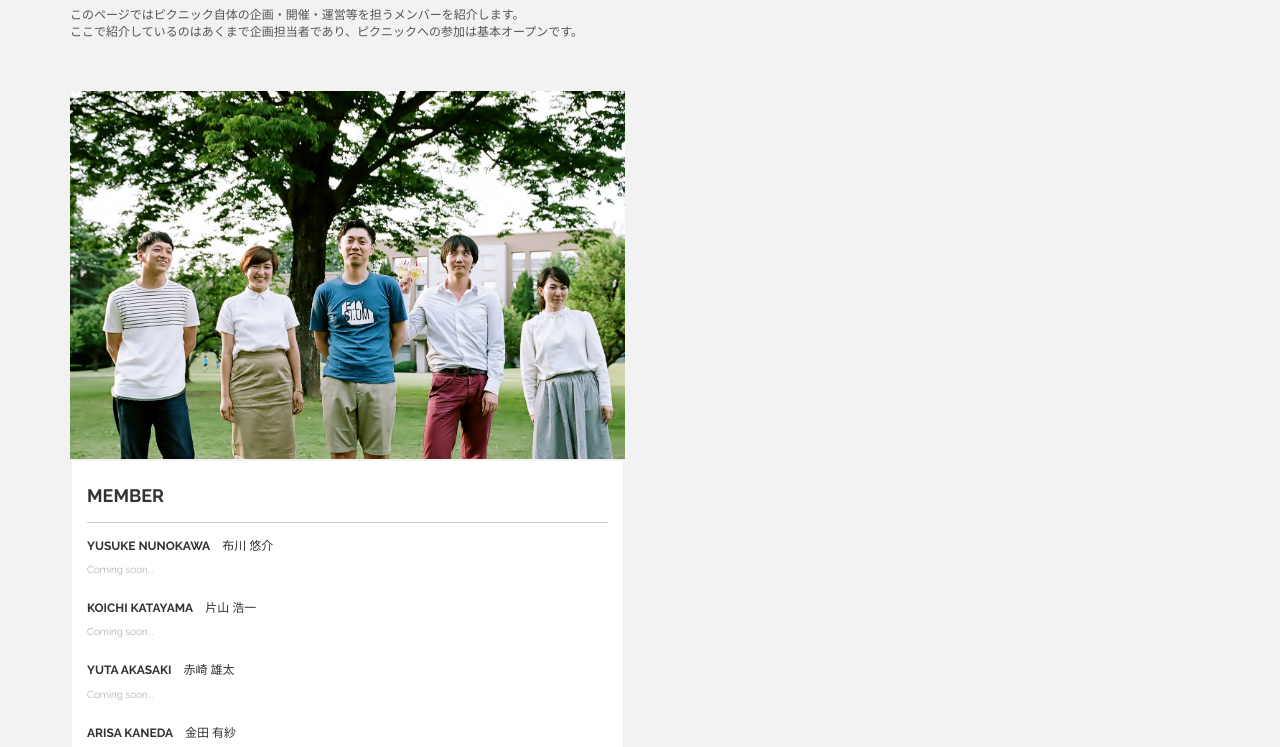
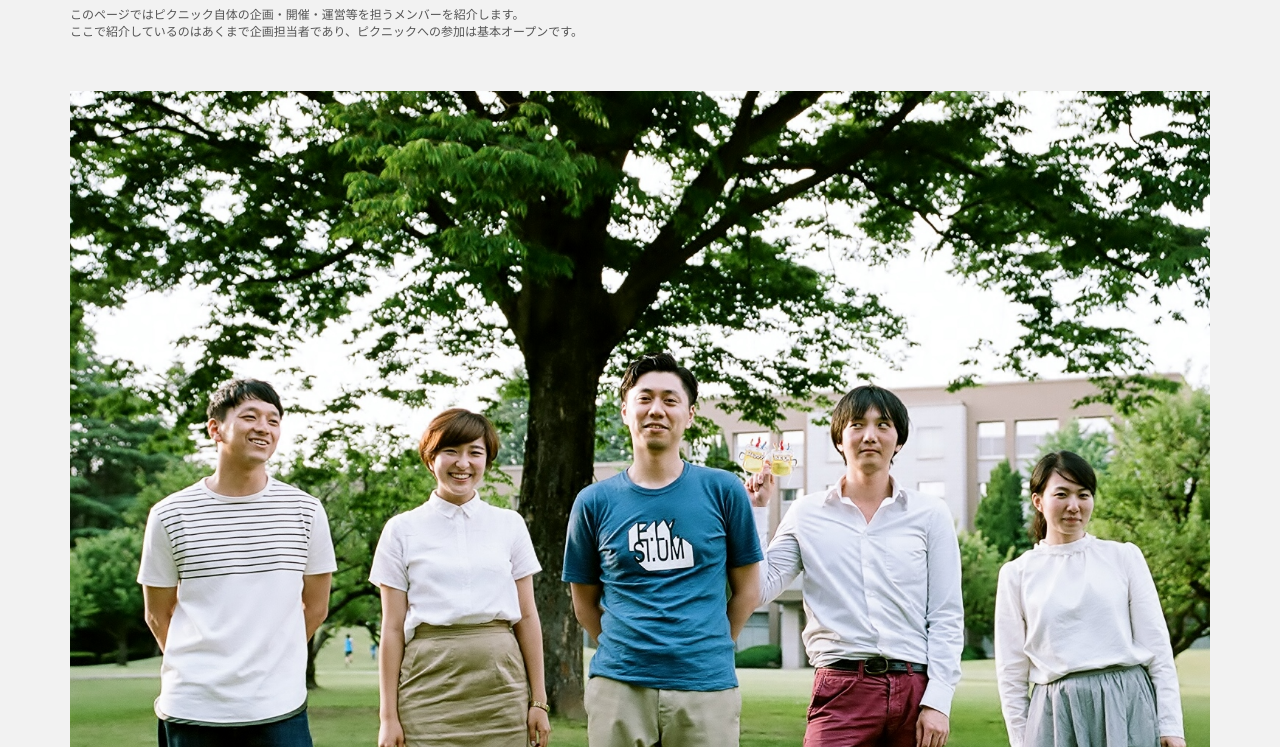
Before and after one commit to KEIOPicnicClub/keiopicnicclub.github.io, a plain HTML site: page team.html in a window 1280 px wide. Shown: the part 578-1325 px from the top of the page. Drawn offline with nearby package versions, Linux system fonts and the light colour scheme.

Commit message:
team img style

```diff
--- a/assets/css/main.css
+++ b/assets/css/main.css
@@ -17,7 +17,7 @@ p {
     margin-bottom: 25px;
     font-size: 12px;
 }
-img {
+img.team {
   max-width: 100%;
 }
 .spacer {
--- a/team.html
+++ b/team.html
@@ -78,8 +78,8 @@
     <!-- TEAM MEMBERS -->
   	<div class="container">
   		<div class="row mt centered">
-  			<div class="col-lg-6">
-  				<img src="assets/img/team/team.jpg" alt="team">
+  			<div class="col-lg-12">
+  				<img class="team" src="assets/img/team/team.jpg" alt="team">
   				<div class="cardinfo">
   					<h4><b>MEMBER</b></h4>
             <hr>
```
